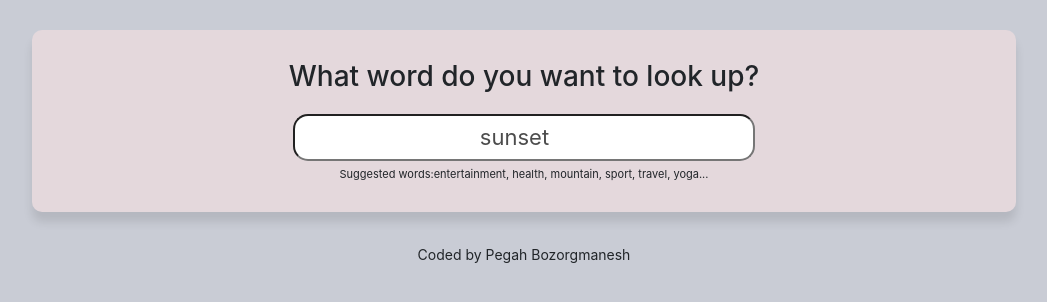
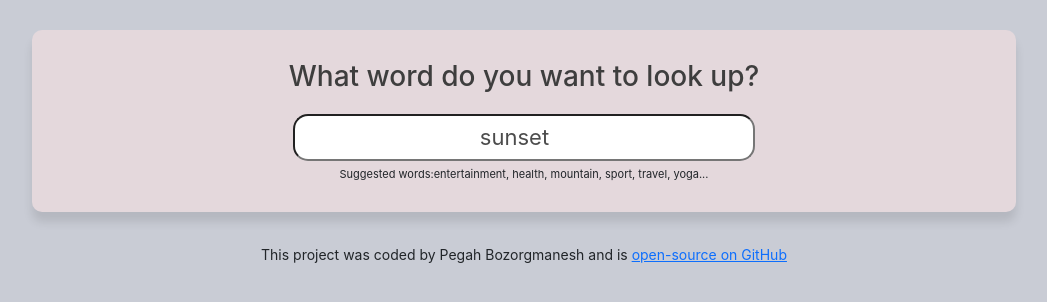
Before and after one commit to Pegah1368/dictionary-project, a React (Create React App) app: page / in a window 1280 px wide. Shown: the top 302 px of the page, without its empty margins (116-1163 px from the left). Built offline with nearby package versions, Linux system fonts and the light colour scheme; no server answers.

Commit message:
The source added

```diff
--- a/src/App.js
+++ b/src/App.js
@@ -10,7 +10,15 @@ function App() {
           <Dictionary defaultKeyword="sunset" />
         </main>
         <footer className="App-footer">
-          <small>Coded by Pegah Bozorgmanesh</small>
+          <small>
+            This project was coded by Pegah Bozorgmanesh and is{" "}
+            <a
+              href="https://github.com/Pegah1368/dictionary-project"
+              target="-blank"
+            >
+              open-source on GitHub
+            </a>
+          </small>
         </footer>
       </div>
     </div>
--- a/src/Dictionary.css
+++ b/src/Dictionary.css
@@ -27,4 +27,5 @@
   font-size: 28px;
   margin-bottom: 20px;
   text-align: center;
+  color: #3e3e3e;
 }
--- a/src/Result.css
+++ b/src/Result.css
@@ -3,4 +3,5 @@
   font-weight: bold;
   line-height: 1.5;
   text-align: center;
+  color: #3e3e3e;
 }
--- a/src/Results.js
+++ b/src/Results.js
@@ -7,13 +7,12 @@ export default function Results(props) {
   if (props.results) {
     return (
       <div className="Results">
-        {" "}
         <section>
-          <h2>{props.results.word}</h2>{" "}
+          <h2>{props.results.word}</h2>
           {props.results.phonetics.map(function (phonetic, index) {
             return (
               <div key={index}>
-                <Phonetic phonetic={phonetic} />{" "}
+                <Phonetic phonetic={phonetic} />
               </div>
             );
           })}
```
